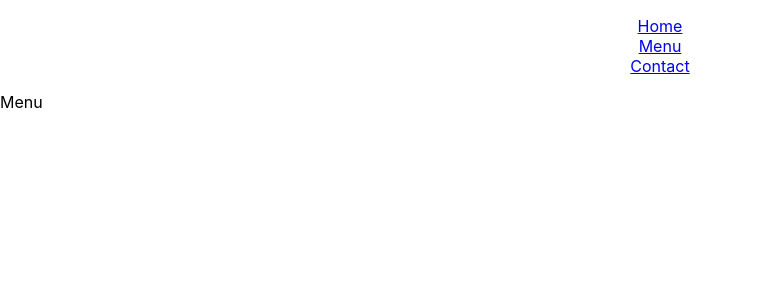
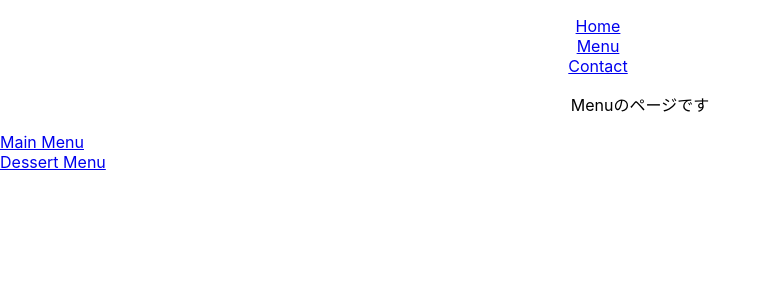
Before and after one commit to Chimoha31/React_Router_Dom, a React (Create React App) app: page /Menu in a window 1280 px wide. Shown: the top 300 px of the page, without its empty margins (0-766 px from the left). Built offline with nearby package versions, Linux system fonts and the light colour scheme.

Commit message:
must fix MenuMainFoods

```diff
--- a/src/App.css
+++ b/src/App.css
@@ -5,4 +5,9 @@
 li {
   text-align: center;
   list-style: none;
+  transform: translateX(-5%);
 }
+
+p {
+  text-align: center;
+}
--- a/src/App.js
+++ b/src/App.js
@@ -1,11 +1,13 @@
 import "./App.css";
-import Home from './components/Home';
-import Menu from './components/Menu';
-import Contact from './components/Contact';
+import Home from "./components/Home";
+import Menu from "./components/Menu";
+import MenuMainFoods from './components/MenuMainFoods';
+import MenuDessert from './components/MenuDessert';
+import Contact from "./components/Contact";
 import { BrowserRouter, Link, Switch, Route } from "react-router-dom";
 
 const App = () => {
-  return(
+  return (
     <BrowserRouter>
       <ul>
         <li>
@@ -19,11 +21,29 @@ const App = () => {
         </li>
       </ul>
       <Switch>
-        <Route exact path="/"><Home /></Route>
-        <Route path="/Menu"><Menu /></Route>
-        <Route path="/Contact"><Contact /></Route>
+        {/* Home */}
+        <Route exact path="/">
+          <Home />
+        </Route>
+
+        {/* Menu */}
+        <Route
+          path="/Menu"
+          render={() => (
+            <Switch>
+              <Route exact path="/Menu"><Menu /></Route>
+              <Route path={"/Menu/MainMenuFoods"}><MenuMainFoods /></Route>
+              <Route path={"/Menu/MenuDessert"}><MenuDessert /></Route>
+            </Switch>
+          )}
+        />
+
+        {/* Contact */}
+        <Route path="/Contact">
+          <Contact />
+        </Route>
       </Switch>
     </BrowserRouter>
-    )
+  );
 };
 export default App;
--- a/src/components/Menu.js
+++ b/src/components/Menu.js
@@ -1,10 +1,18 @@
 import React from 'react';
+import {Link} from 'react-router-dom';
 
 const Menu = () => {
   return(
-    <>
-    <p>Menu</p>
-    </>
+    <div>
+    <p>Menuのページです</p>
+    <Link to="/Menu/MenuMainFoods">Main Menu</Link>
+    <br />
+    <Link to="/Menu/MenuDessert">Dessert Menu</Link>
+
+    {/* <Switch>
+      <Route></Route>
+    </Switch> */}
+    </div>
   )
 }
 
--- /dev/null
+++ b/src/components/MenuDessert.js
@@ -0,0 +1,11 @@
+// import React from 'react';
+
+const MenuDessert = () => {
+  return(
+    <>
+      <p>デザートメニューです</p>
+    </>
+  )
+};
+
+export default MenuDessert;
--- /dev/null
+++ b/src/components/MenuMainFoods.js
@@ -0,0 +1,12 @@
+// import React from 'react';
+
+const MenuMainFoods = () => {
+
+  return(
+    <>
+      <p>メインメニューです</p>
+    </>
+  )
+}
+
+export default MenuMainFoods;
```
Lines whose indentation alone changed are shown as unchanged.
